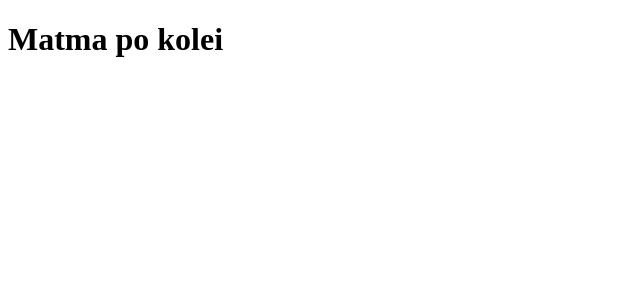
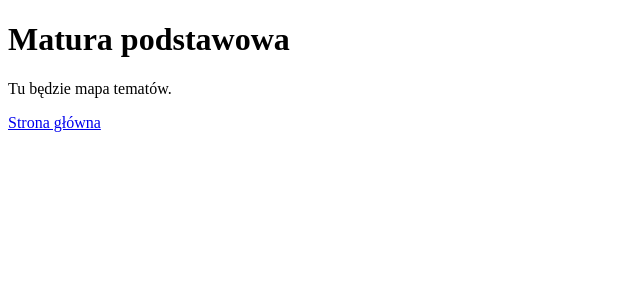
Before and after one commit to krzysztofjakubmiller/praca-inzynierska, a Vue app in the folder frontend/: page /matura-podstawowa in a window 1280 px wide. Before the commit this address had no page. Shown: the top 300 px of the page, without its empty margins (0-640 px from the left). Built offline with nearby package versions, Linux system fonts and the light colour scheme.

Commit message:
Dodaj trasy wizytówki i strony matury podstawowej

```diff
--- a/frontend/index.html
+++ b/frontend/index.html
@@ -4,7 +4,7 @@
     <meta charset="UTF-8">
     <link rel="icon" href="/favicon.ico">
     <meta name="viewport" content="width=device-width, initial-scale=1.0">
-    <title>Vite App</title>
+    <title></title>
   </head>
   <body>
     <div id="app"></div>
--- a/frontend/src/App.vue
+++ b/frontend/src/App.vue
@@ -1,7 +1,3 @@
-<script setup lang="ts">
-import { PRODUCT_NAME } from '@/config/product'
-</script>
-
 <template>
-  <h1>{{ PRODUCT_NAME }}</h1>
+  <RouterView />
 </template>
--- a/frontend/src/router/index.ts
+++ b/frontend/src/router/index.ts
@@ -1,8 +1,38 @@
 import { createRouter, createWebHistory } from 'vue-router'
+import { PRODUCT_NAME } from '@/config/product'
+import HomeView from '@/views/HomeView.vue'
+
+declare module 'vue-router' {
+  interface RouteMeta {
+    title?: string
+  }
+}
 
 const router = createRouter({
   history: createWebHistory(import.meta.env.BASE_URL),
-  routes: [],
+  routes: [
+    {
+      path: '/',
+      name: 'home',
+      component: HomeView,
+    },
+    {
+      path: '/matura-podstawowa',
+      name: 'basic-matura',
+      component: () => import('@/views/BasicMaturaView.vue'),
+      meta: { title: 'Matura podstawowa' },
+    },
+    {
+      path: '/:pathMatch(.*)*',
+      name: 'not-found',
+      component: () => import('@/views/NotFoundView.vue'),
+      meta: { title: 'Nie ma takiej strony' },
+    },
+  ],
+})
+
+router.afterEach((to) => {
+  document.title = to.meta.title ? `${to.meta.title} · ${PRODUCT_NAME}` : PRODUCT_NAME
 })
 
 export default router
--- /dev/null
+++ b/frontend/src/views/BasicMaturaView.vue
@@ -0,0 +1,7 @@
+<template>
+  <main>
+    <h1>Matura podstawowa</h1>
+    <p>Tu będzie mapa tematów.</p>
+    <RouterLink :to="{ name: 'home' }">Strona główna</RouterLink>
+  </main>
+</template>
--- /dev/null
+++ b/frontend/src/views/HomeView.vue
@@ -0,0 +1,10 @@
+<script setup lang="ts">
+import { PRODUCT_NAME } from '@/config/product'
+</script>
+
+<template>
+  <main>
+    <h1>{{ PRODUCT_NAME }}</h1>
+    <RouterLink :to="{ name: 'basic-matura' }">Matura podstawowa</RouterLink>
+  </main>
+</template>
--- /dev/null
+++ b/frontend/src/views/NotFoundView.vue
@@ -0,0 +1,6 @@
+<template>
+  <main>
+    <h1>Nie ma takiej strony</h1>
+    <RouterLink :to="{ name: 'home' }">Strona główna</RouterLink>
+  </main>
+</template>
```
Also changed, not shown: 1 other file (tests, documents, lock files or other folders).
